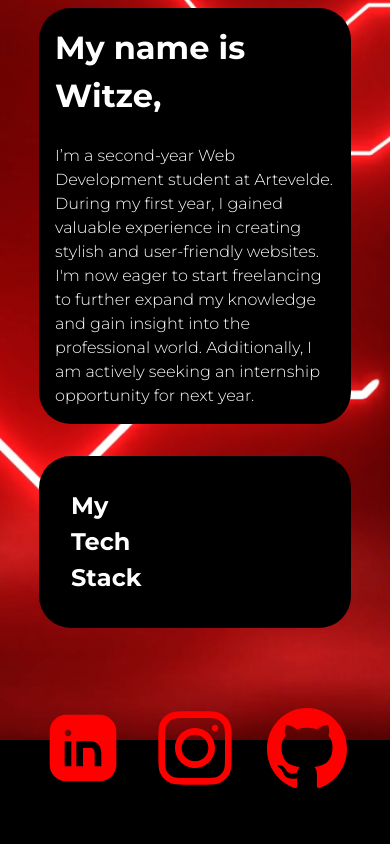
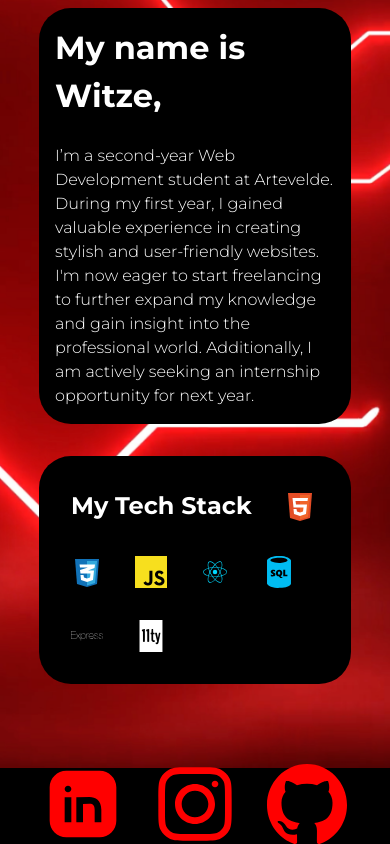
Before and after one commit to Witzevds/Portfolio, a React (Vite) app: page / in a window 390 px wide. Shown: the part 3224-4068 px from the top of the page. Before the commit the page ends 4012 px from the top, so only its background shows below. Built offline with nearby package versions, Linux system fonts and the light colour scheme.

Commit message:
fixed tech stack for mobile

```diff
--- a/src/css/About.css
+++ b/src/css/About.css
@@ -64,6 +64,7 @@
   & .tech-stack__items {
     display: flex;
     gap: 2rem;
+    flex-wrap: wrap;
     align-items: center;
     background-color: black;
     padding: 2rem;
@@ -71,8 +72,7 @@
     width: 100%;
     margin-top: 2rem;
     & .tech-stack__item {
-      display: flex;
-      width: 3rem;
+      width: 4rem;
     }
   }
 }
@@ -112,7 +112,7 @@
       align-items: center;
 
       & .tech-stack__item {
-        width: 5rem;
+        width: 2rem;
       }
     }
   }
```
